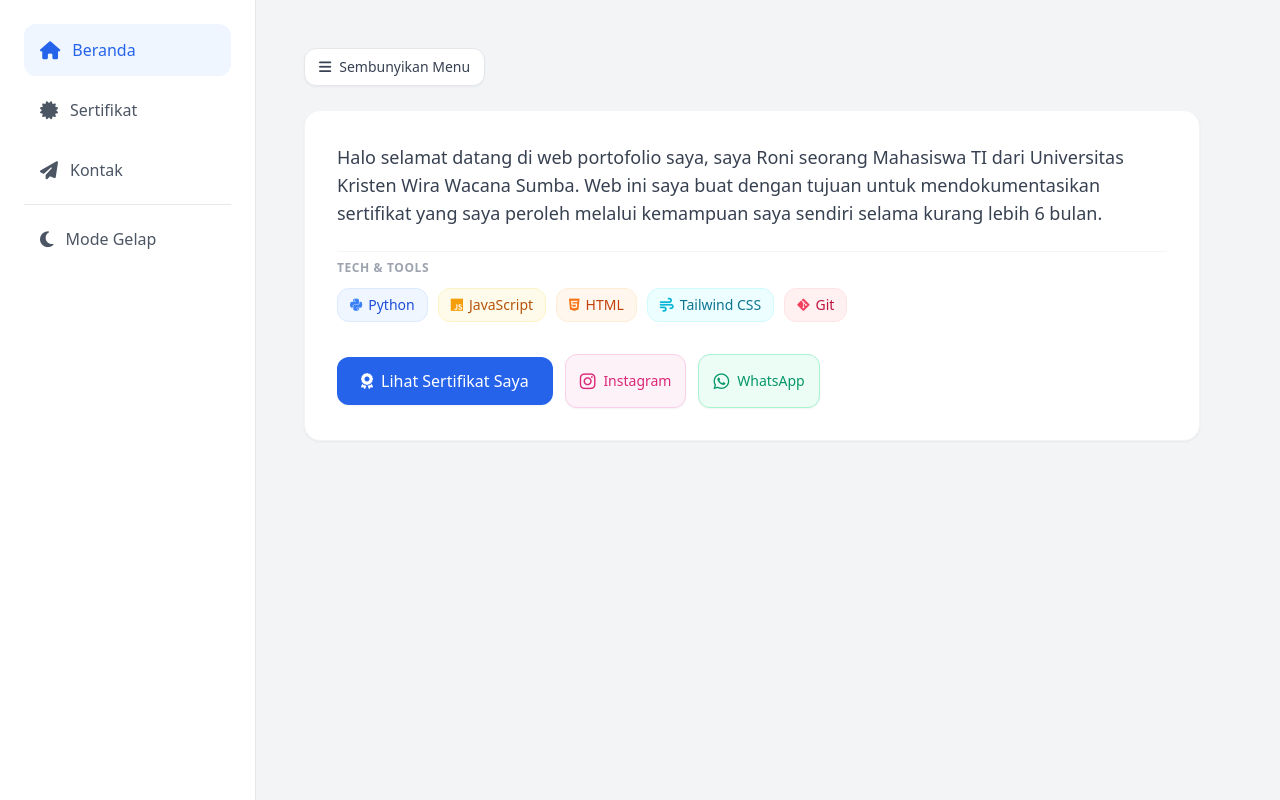
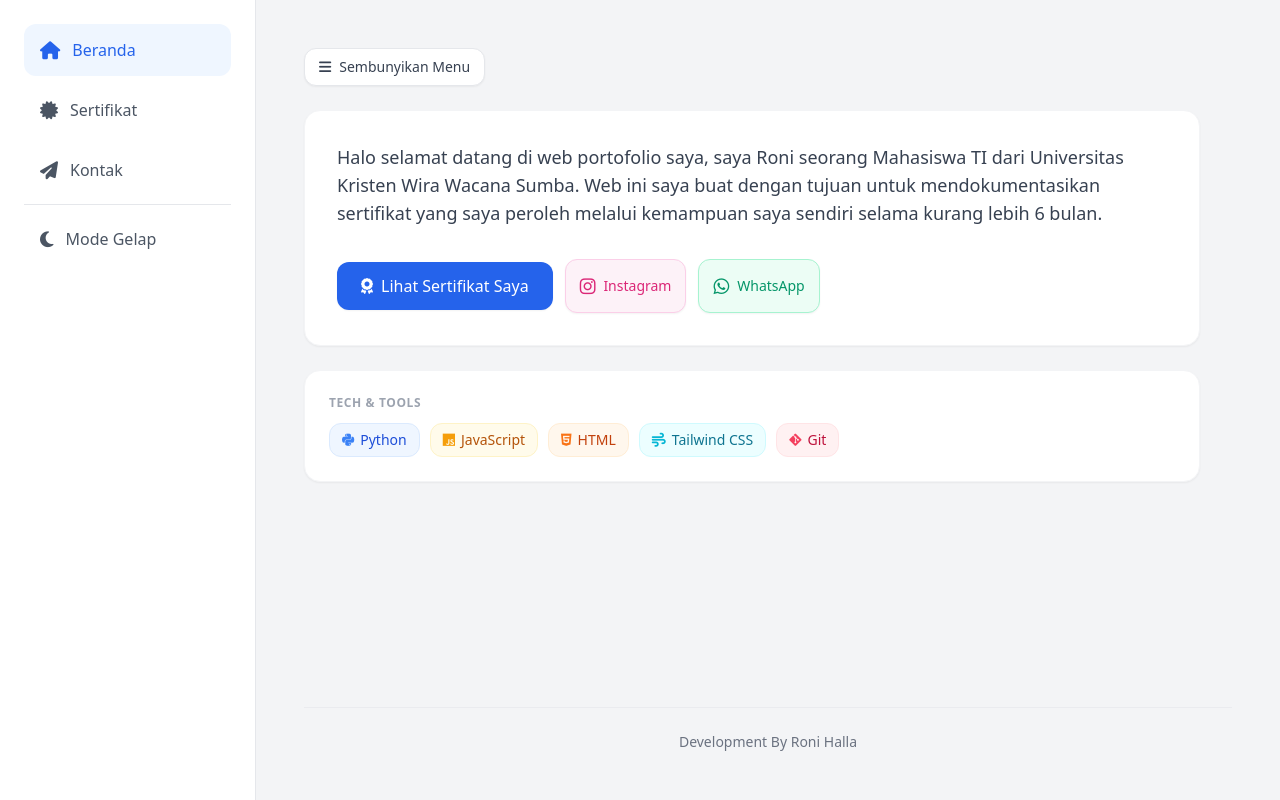
Before and after one commit to rohall12/web-perintis, a website: page index.html in a window 1280 px wide. Drawn offline with nearby package versions, Linux system fonts and the light colour scheme.

Commit message:
Pindahkan Tech & Tools ke bagian bawah dan tambahkan footer permanen Development By Roni Halla

```diff
--- a/index.html
+++ b/index.html
@@ -48,8 +48,9 @@
     </aside>
 
     <!-- Main Content Area -->
-    <main class="flex-1 p-4 md:p-12 overflow-y-auto w-full transition-all duration-300">
+    <main class="flex-1 p-4 md:p-12 overflow-y-auto w-full transition-all duration-300 flex flex-col justify-between">
 
+        <div>
             <!-- Tombol Tampilkan / Sembunyikan Sidebar -->
             <div class="mb-6">
                 <button onclick="toggleSidebar()" class="inline-flex items-center gap-2 px-3.5 py-2 rounded-xl bg-white dark:bg-gray-800 text-gray-700 dark:text-gray-200 border border-gray-200 dark:border-gray-700 shadow-sm hover:bg-gray-50 dark:hover:bg-gray-700 transition-all text-xs md:text-sm font-medium">
@@ -60,6 +61,7 @@
 
             <!-- Section: Beranda -->
             <section id="section-beranda" class="block space-y-6 max-w-4xl">
+                <!-- Card Perkenalan & Kontak -->
                 <div class="bg-white dark:bg-gray-800 p-5 md:p-8 rounded-2xl shadow-sm border border-gray-100 dark:border-gray-700 space-y-6 transition-colors duration-200">
 
                     <!-- Teks Perkenalan -->
@@ -67,9 +69,30 @@
                         Halo selamat datang di web portofolio saya, saya Roni seorang Mahasiswa TI dari Universitas Kristen Wira Wacana Sumba. Web ini saya buat dengan tujuan untuk mendokumentasikan sertifikat yang saya peroleh melalui kemampuan saya sendiri selama kurang lebih 6 bulan.
                     </p>
 
-                <!-- Tech Stack Badges -->
-                <div class="pt-2 border-t border-gray-100 dark:border-gray-700/60">
-                    <h3 class="text-xs font-semibold uppercase tracking-wider text-gray-400 dark:text-gray-500 mb-3">Tech & Tools</h3>
+                    <!-- Tombol Aksi & Sosial Media -->
+                    <div class="flex flex-wrap items-center gap-3 pt-2">
+                        <button onclick="switchTab('sertifikat')" class="bg-blue-600 hover:bg-blue-700 text-white px-5 md:px-6 py-2.5 md:py-3 rounded-xl text-xs md:text-base font-medium transition-colors inline-flex items-center gap-2 shadow-sm">
+                            <i class="fa-solid fa-award"></i> Lihat Sertifikat Saya
+                        </button>
+
+                        <!-- Link Instagram -->
+                        <a href="https://instagram.com/ronihalla_08" target="_blank" rel="noopener noreferrer" class="px-3.5 py-2.5 md:py-3 rounded-xl bg-pink-50 dark:bg-pink-950/40 text-pink-600 dark:text-pink-400 hover:bg-pink-100 dark:hover:bg-pink-900/60 border border-pink-200 dark:border-pink-900/50 transition-all inline-flex items-center gap-2 text-xs md:text-sm font-medium shadow-sm" title="Instagram @ronihalla_08">
+                            <i class="fa-brands fa-instagram text-base md:text-lg"></i>
+                            <span>Instagram</span>
+                        </a>
+
+                        <!-- Link WhatsApp -->
+                        <a href="https://wa.me/62881038278950" target="_blank" rel="noopener noreferrer" class="px-3.5 py-2.5 md:py-3 rounded-xl bg-emerald-50 dark:bg-emerald-950/40 text-emerald-600 dark:text-emerald-400 hover:bg-emerald-100 dark:hover:bg-emerald-900/60 border border-emerald-200 dark:border-emerald-900/50 transition-all inline-flex items-center gap-2 text-xs md:text-sm font-medium shadow-sm" title="WhatsApp 62881038278950">
+                            <i class="fa-brands fa-whatsapp text-base md:text-lg"></i>
+                            <span>WhatsApp</span>
+                        </a>
+                    </div>
+
+                </div>
+
+                <!-- Section Bawah: Tech & Tools (Posisi Baru) -->
+                <div class="bg-white dark:bg-gray-800 p-5 md:p-6 rounded-2xl shadow-sm border border-gray-100 dark:border-gray-700 space-y-3 transition-colors duration-200 mt-8">
+                    <h3 class="text-xs font-semibold uppercase tracking-wider text-gray-400 dark:text-gray-500">Tech & Tools</h3>
                     <div class="flex flex-wrap gap-2 md:gap-2.5">
                         <!-- Python -->
                         <span class="inline-flex items-center gap-1.5 px-3 py-1.5 rounded-xl text-xs md:text-sm font-medium bg-blue-50 dark:bg-blue-950/50 text-blue-700 dark:text-blue-300 border border-blue-100 dark:border-blue-900/50">
@@ -93,27 +116,6 @@
                         </span>
                     </div>
                 </div>
-
-                <!-- Tombol Aksi & Sosial Media -->
-                <div class="flex flex-wrap items-center gap-3 pt-2">
-                    <button onclick="switchTab('sertifikat')" class="bg-blue-600 hover:bg-blue-700 text-white px-5 md:px-6 py-2.5 md:py-3 rounded-xl text-xs md:text-base font-medium transition-colors inline-flex items-center gap-2 shadow-sm">
-                        <i class="fa-solid fa-award"></i> Lihat Sertifikat Saya
-                    </button>
-
-                    <!-- Link Instagram -->
-                    <a href="https://instagram.com/ronihalla_08" target="_blank" rel="noopener noreferrer" class="px-3.5 py-2.5 md:py-3 rounded-xl bg-pink-50 dark:bg-pink-950/40 text-pink-600 dark:text-pink-400 hover:bg-pink-100 dark:hover:bg-pink-900/60 border border-pink-200 dark:border-pink-900/50 transition-all inline-flex items-center gap-2 text-xs md:text-sm font-medium shadow-sm" title="Instagram @ronihalla_08">
-                        <i class="fa-brands fa-instagram text-base md:text-lg"></i>
-                        <span>Instagram</span>
-                    </a>
-
-                    <!-- Link WhatsApp -->
-                    <a href="https://wa.me/62881038278950" target="_blank" rel="noopener noreferrer" class="px-3.5 py-2.5 md:py-3 rounded-xl bg-emerald-50 dark:bg-emerald-950/40 text-emerald-600 dark:text-emerald-400 hover:bg-emerald-100 dark:hover:bg-emerald-900/60 border border-emerald-200 dark:border-emerald-900/50 transition-all inline-flex items-center gap-2 text-xs md:text-sm font-medium shadow-sm" title="WhatsApp 62881038278950">
-                        <i class="fa-brands fa-whatsapp text-base md:text-lg"></i>
-                        <span>WhatsApp</span>
-                    </a>
-                </div>
-
-            </div>
             </section>
 
             <!-- Section: Sertifikat -->
@@ -124,7 +126,6 @@
                 </div>
 
                 <div class="grid grid-cols-1 md:grid-cols-2 gap-4 md:gap-6">
-
                     <!-- 1. Dicoding -->
                     <div class="bg-white dark:bg-gray-800 p-4 rounded-2xl border border-gray-100 dark:border-gray-700 shadow-sm flex flex-col justify-between transition-colors duration-200">
                         <div>
@@ -172,7 +173,6 @@
                             <p class="text-xs text-gray-500 dark:text-gray-400 mt-1">Diterbitkan: 30 Agustus 2026</p>
                         </div>
                     </div>
-
                 </div>
             </section>
 
@@ -198,20 +198,24 @@
                     </button>
                 </form>
             </section>
+        </div>
+
+        <!-- Footer Permanen -->
+        <footer class="mt-12 pt-6 border-t border-gray-200/60 dark:border-gray-700/60 text-center text-xs md:text-sm text-gray-500 dark:text-gray-400 font-medium">
+            Development By Roni Halla
+        </footer>
 
     </main>
 
     <!-- Modal Preview Gambar -->
     <div id="image-modal" class="fixed inset-0 bg-black/80 z-50 hidden flex items-center justify-center p-4 backdrop-blur-sm transition-all" onclick="closeModal()">
         <div class="relative max-w-4xl w-full bg-white dark:bg-gray-800 rounded-2xl overflow-hidden shadow-2xl p-2 md:p-4 border border-transparent dark:border-gray-700" onclick="event.stopPropagation()">
-            <!-- Header Modal -->
             <div class="flex justify-between items-center pb-3 px-2 border-b border-gray-100 dark:border-gray-700 mb-3">
                 <h4 id="modal-title" class="font-bold text-gray-800 dark:text-white text-sm md:text-base truncate">Preview Sertifikat</h4>
                 <button onclick="closeModal()" class="text-gray-500 dark:text-gray-400 hover:text-red-500 dark:hover:text-red-400 p-2 rounded-lg transition-colors">
                     <i class="fa-solid fa-xmark text-2xl"></i>
                 </button>
             </div>
-            <!-- Container Gambar Preview -->
             <div class="flex justify-center items-center max-h-[80vh] overflow-auto">
                 <img id="modal-image" src="" alt="Preview Sertifikat" class="max-w-full max-h-[75vh] object-contain rounded-lg shadow-sm">
             </div>
```
Also changed, not shown: assets/blue_eyes_character.jpg (deleted), assets/gojo.jpg (deleted), assets/new_hero_character.jpg (deleted), assets/pacar.jpg (deleted), assets/roni.jpg (deleted), assets/sung_jin_woo.jpg (deleted). Lines whose indentation alone changed are shown as unchanged.
